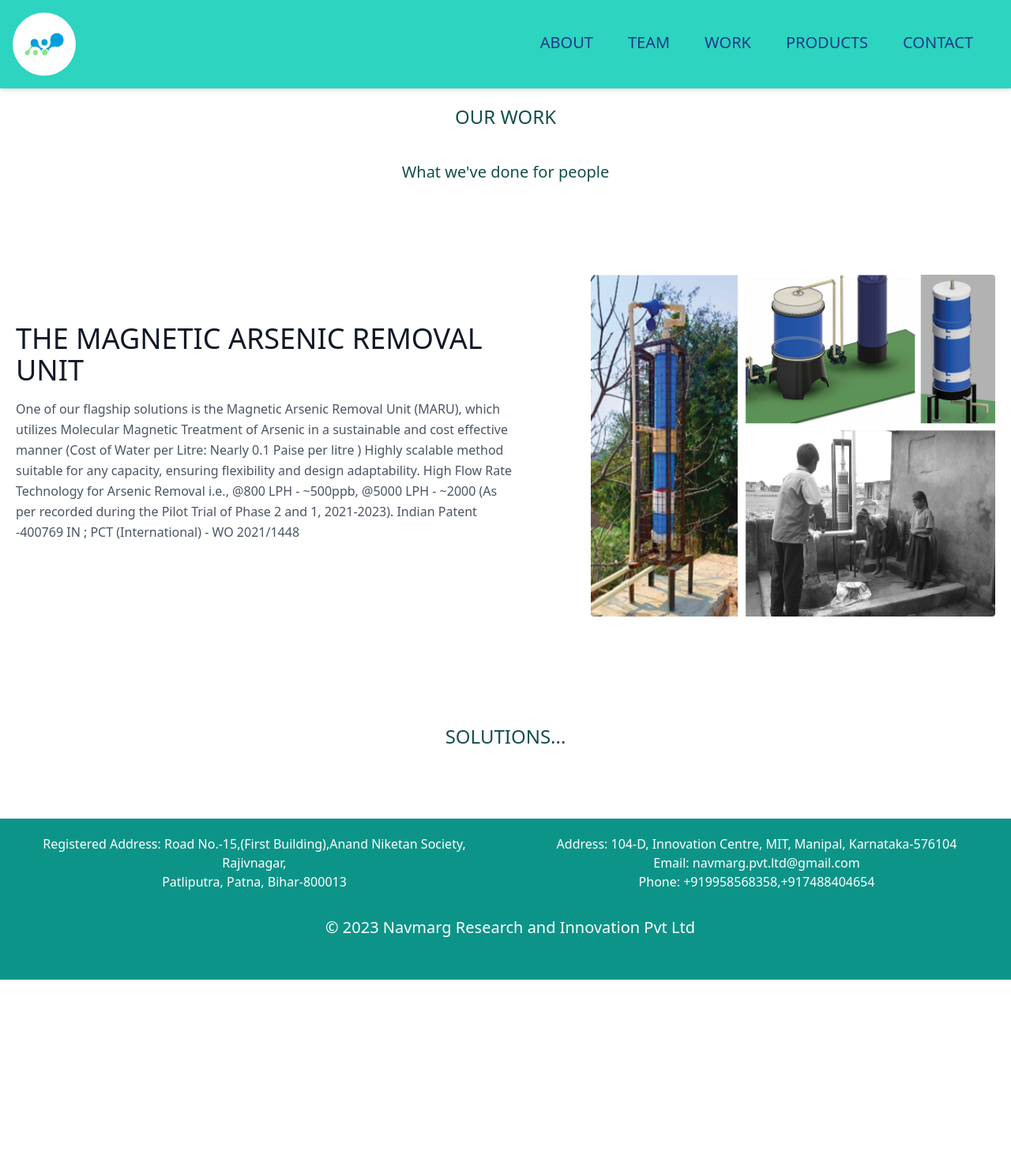
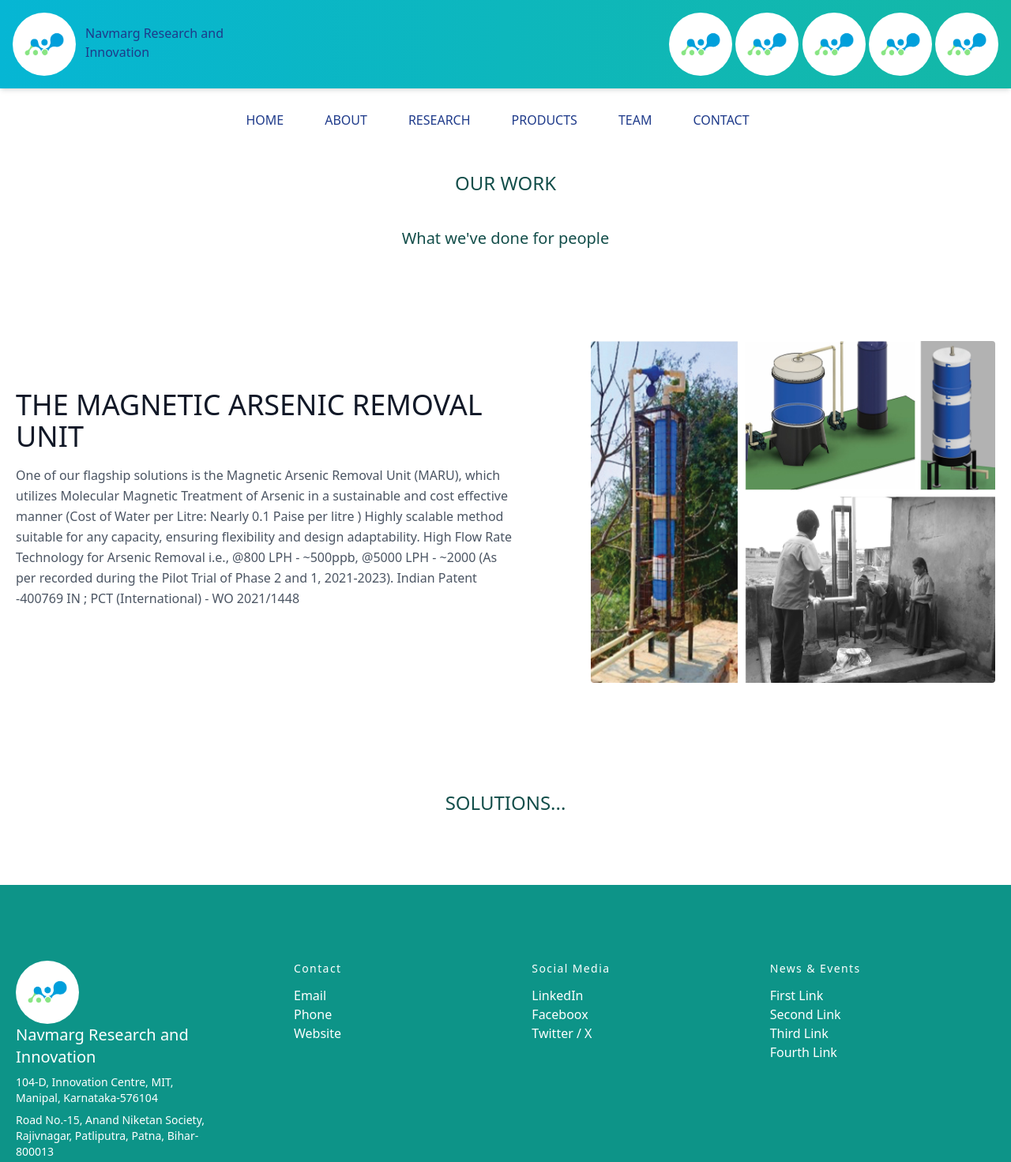
Before and after one commit to Navmarg-Research-and-Innovation/Navmarg-research-and-innovation.github.io, a plain HTML site: page research.html in a window 1280 px wide. Shown: the top 1472 px of the page at 79% size. Before the commit the page ends 1241 px from the top, so only its background shows below. Drawn offline with nearby package versions, Linux system fonts and the light colour scheme.

Commit message:
Update research.html with New Header & Footer

```diff
--- a/research.html
+++ b/research.html
@@ -16,7 +16,12 @@
 
 <body>
 
-  <header class="text-gray-600 body-font bg-teal-400 shadow-md">
+
+
+
+  <header>
+
+    <div class="text-gray-600 body-font bg-gradient-to-r from-cyan-500 to-teal-500 shadow-md">
       <div class="container mx-auto flex flex-wrap p-4 flex-col md:flex-row items-center">
 
         <div
@@ -25,34 +30,88 @@
             <img src="Icon.png" alt="Logo">
           </a>
         </div>
+        <h2 class="font-medium title-font text-blue-900  mb-1 py-1 px-3">Navmarg Research and <br />
+          Innovation</h2>
 
-      <nav class="md:ml-auto flex flex-wrap items-center text-base justify-center">
+        <div class="text-sm lg:flex-grow">
+          <!--Space-->
+        </div>
 
-        <button onclick="window.location.href='about.html';"
-          class="mr-5 inline-flex items-center  border-0 py-1 px-3 focus:outline-none hover:bg-gray-100 rounded font-medium title-font text-blue-900 mb-1 text-xl">ABOUT
+        <div class="hidden lg:block md:ml-auto md:mr-auto flex flex-wrap items-center text-base justify-center">
+
+          <div
+            class="flex-shrink-0 w-20 h-20 bg-white rounded-full inline-flex items-center justify-center transition ease-in-out delay-150 hover:-translate-y-1 hover:scale-110 duration-300">
+            <a href="index.html" class="flex title-font font-medium items-center text-gray-900 mb-4 md:mb-0 ">
+              <img src="Icon.png" alt="Logo">
+            </a>
+          </div>
+
+          <div class="flex-shrink-0 w-20 h-20 bg-white rounded-full inline-flex items-center justify-center ">
+            <a href="index.html" class="flex title-font font-medium items-center text-gray-900 mb-4 md:mb-0">
+              <img src="Icon.png" alt="Logo">
+            </a>
+          </div>
+
+          <div class="flex-shrink-0 w-20 h-20 bg-white rounded-full inline-flex items-center justify-center">
+            <a href="index.html" class="flex title-font font-medium items-center text-gray-900 mb-4 md:mb-0">
+              <img src="Icon.png" alt="Logo">
+            </a>
+          </div>
+
+          <div class="flex-shrink-0 w-20 h-20 bg-white rounded-full inline-flex items-center justify-center">
+            <a href="index.html" class="flex title-font font-medium items-center text-gray-900 mb-4 md:mb-0">
+              <img src="Icon.png" alt="Logo">
+            </a>
+          </div>
+
+          <div class="flex-shrink-0 w-20 h-20 bg-white rounded-full inline-flex items-center justify-center">
+            <a href="index.html" class="flex title-font font-medium items-center text-gray-900 mb-4 md:mb-0">
+              <img src="Icon.png" alt="Logo">
+            </a>
+          </div>
+
+
+        </div>
+
+      </div>
+    </div>
+
+
+
+
+    <div class="container mx-auto flex flex-wrap p-5 flex-col md:flex-row items-center">
+
+      <nav class="md:ml-auto md:mr-auto flex flex-wrap items-center text-base justify-center">
+
+        <button onclick=" window.location.href='index.html';"
+          class="mr-5 inline-flex items-center border-0 py-1 px-3 focus:outline-none transition ease-in-out delay-150 hover:-translate-y-1 hover:scale-110 hover:bg-gray-100 duration-300 rounded font-medium title-font text-blue-900 mb-1 py-2 px-4 rounded-full ">HOME
+        </button>
+
+        <button onclick=" window.location.href='about.html';"
+          class="mr-5 inline-flex items-center border-0 py-1 px-3 focus:outline-none transition ease-in-out delay-150 hover:-translate-y-1 hover:scale-110 hover:bg-gray-100 duration-300 rounded font-medium title-font text-blue-900 mb-1 py-2 px-4 rounded-full ">ABOUT
+        </button>
+
+        <button onclick="window.location.href='research.html';"
+          class="mr-5 inline-flex items-center border-0 py-1 px-3 focus:outline-none transition ease-in-out delay-150 hover:-translate-y-1 hover:scale-110 hover:bg-gray-100 duration-300 rounded font-medium title-font text-blue-900 mb-1 py-2 px-4 rounded-full ">RESEARCH
+        </button>
+
+        <button onclick="window.location.href='product.html';"
+          class="mr-5 inline-flex items-center border-0 py-1 px-3 focus:outline-none transition ease-in-out delay-150 hover:-translate-y-1 hover:scale-110 hover:bg-gray-100 duration-300 rounded font-medium title-font text-blue-900 mb-1 py-2 px-4 rounded-full ">PRODUCTS
         </button>
 
         <button onclick="window.location.href='team.html';"
-          class="mr-5 inline-flex items-center  border-0 py-1 px-3 focus:outline-none hover:bg-gray-100 rounded font-medium title-font text-blue-900 mb-1 text-xl">TEAM
+          class="mr-5 inline-flex items-center border-0 py-1 px-3 focus:outline-none transition ease-in-out delay-150 hover:-translate-y-1 hover:scale-110 hover:bg-gray-100 duration-300 rounded font-medium title-font text-blue-900 mb-1 py-2 px-4 rounded-full">TEAM
         </button>
 
 
-        <button onclick="window.location.href='work.html';"
-          class="mr-5 inline-flex items-center  border-0 py-1 px-3 focus:outline-none hover:bg-gray-100 rounded font-medium title-font text-blue-900 mb-1 text-xl">WORK
-        </button>
-
-
-        <button onclick="window.location.href='products.html';"
-          class="mr-5 inline-flex items-center  border-0 py-1 px-3 focus:outline-none hover:bg-gray-100 rounded font-medium title-font text-blue-900 mb-1 text-xl">PRODUCTS
-        </button>
-
         <button onclick=" window.location.href='contact.html' ;"
-          class="mr-5 inline-flex items-center  border-0 py-1 px-3 focus:outline-none hover:bg-gray-100 rounded font-medium title-font text-blue-900 mb-1 text-xl">CONTACT
+          class="mr-5 inline-flex items-center border-0 py-1 px-3 focus:outline-none transition ease-in-out delay-150 hover:-translate-y-1 hover:scale-110 hover:bg-gray-100 duration-300 rounded font-medium title-font text-blue-900 mb-1 py-2 px-4 rounded-full ">CONTACT
         </button>
 
       </nav>
 
     </div>
+
   </header>
 
 
@@ -90,44 +149,98 @@
       <h1 class="text-2xl font-medium title-font text-teal-900 text-center px-5 py-10">SOLUTIONS...</h1>
     </section>
 
+
+
+
     <br />
     <br />
 
 
-    <footer class="bg-teal-600 body-font">
-      <div class="container px-5 py-5 mx-auto">
-        <div class="flex flex-wrap -m-4">
-
-          <div class="lg:w-1/2 lg:mb-0 mb-6 p-4">
-            <div class="h-full text-center">
-              <p class="text-white body-font">Registered Address: Road No.-15,(First Building),Anand Niketan
-                Society, Rajivnagar,
-                <br />Patliputra, Patna, Bihar-800013
+    <footer class="text-white body-font bg-teal-600">
+      <div
+        class="container px-5 py-24 mx-auto flex md:items-center lg:items-start md:flex-row md:flex-nowrap flex-wrap flex-col">
+        <div class="w-64 flex-shrink-0 md:mx-0 mx-auto text-center md:text-left">
+          <a class="flex title-font font-medium items-center md:justify-start justify-center text-white">
+            <div
+              class="flex-shrink-0 w-20 h-20 bg-white text-indigo-500 rounded-full inline-flex items-center justify-center">
+              <a href="index.html" class="flex title-font font-medium items-center text-gray-900 mb-4 md:mb-0">
+                <img src="Icon.png" alt="Logo">
+              </a>
+            </div>
+            <span class="ml-3 text-xl"><br />Navmarg Research and Innovation</span>
+          </a>
+          <p class="mt-2 text-sm text-white">104-D, Innovation Centre, MIT, Manipal, Karnataka-576104</p>
+          <p class="mt-2 text-sm text-white">Road No.-15, Anand
+            Niketan Society, Rajivnagar,
+            Patliputra, Patna, Bihar-800013
           </p>
         </div>
+
+        <div class=" flex-grow flex flex-wrap md:pl-20 -mb-10 md:mt-0 mt-10 md:text-left text-center">
+
+          <div class="lg:w-1/3 md:w-1/2 w-full px-4">
+            <h2 class="title-font font-medium text-white tracking-widest text-sm mb-3">Contact</h2>
+            <nav class="list-none mb-10">
+              <li>
+                <a class="text-white hover:text-gray-800">Email</a>
+              </li>
+              <li>
+                <a class="text-white hover:text-gray-800">Phone</a>
+              </li>
+              <li>
+                <a class="text-white hover:text-gray-800">Website</a>
+              </li>
+            </nav>
           </div>
 
-          <div class="lg:w-1/2 lg:mb-0 mb-6 p-4">
-            <div class="h-full text-center">
-              <div class="text-white body-font"> Address: 104-D, Innovation Centre, MIT, Manipal,
-                Karnataka-576104
-                <br />Email: navmarg.pvt.ltd@gmail.com
-                <br />Phone: +919958568358,+917488404654</p>
+          <div class="lg:w-1/3 md:w-1/2 w-full px-4">
+            <h2 class="title-font font-medium text-white tracking-widest text-sm mb-3">Social Media</h2>
+            <nav class="list-none mb-10">
+              <li>
+                <a class="text-white hover:text-gray-800">LinkedIn</a>
+              </li>
+              <li>
+                <a class="text-white hover:text-gray-800">Faceboox</a>
+
+              </li>
+              <li>
+                <a class="text-white hover:text-gray-800">Twitter / X</a>
+              </li>
+            </nav>
+          </div>
+
+          <div class="lg:w-1/3 md:w-1/2 w-full px-4">
+            <h2 class="title-font font-medium text-white tracking-widest text-sm mb-3">News & Events</h2>
+            <nav class="list-none mb-10">
+              <li>
+                <a class="text-white hover:text-gray-800">First Link</a>
+              </li>
+              <li>
+                <a class="text-white hover:text-gray-800">Second Link</a>
+              </li>
+              <li>
+                <a class="text-white hover:text-gray-800">Third Link</a>
+              </li>
+              <li>
+                <a class="text-white hover:text-gray-800">Fourth Link</a>
+              </li>
+            </nav>
           </div>
         </div>
+      </div>
+      <div class="bg-gray-100">
+        <div class="container mx-auto py-4 px-5 flex flex-wrap flex-col sm:flex-row">
+          <p class="text-gray-500 text-sm text-center sm:text-left">© 2023 Navmarg Research and Innovation Pvt Ltd
+            —
+            <a href="https://twitter.com/knyttneve" rel="noopener noreferrer" class="text-gray-600 ml-1"
+              target="_blank">@Navmarg</a>
+          </p>
 
         </div>
       </div>
+    </footer>
 
-        <div class=" text-gray-600 body-font">
-          <div class="container px-5 py-8 mx-auto text-center">
-            <p class="ml-3 text-xl text-white">©
-              2023 Navmarg Research and Innovation Pvt Ltd
-            </p>
-          </div>
-        </div>
 
-    </footer>
 
 </body>
 
```
Lines whose indentation alone changed are shown as unchanged.
